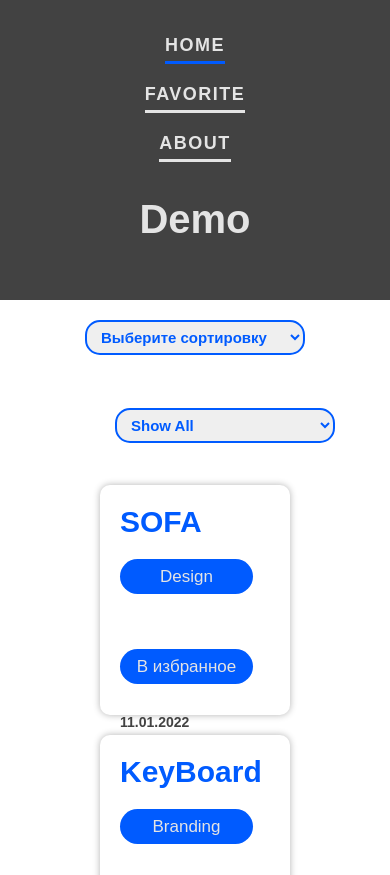
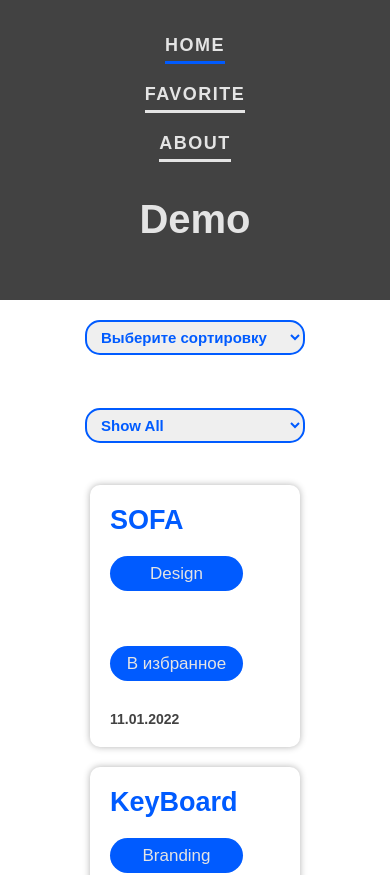
Before and after one commit to DmitriySotnikov/Logic_Demo, a React (Create React App) app: page / in a window 390 px wide. Shown: the top 875 px of the page. Built offline with nearby package versions, Linux system fonts and the light colour scheme.

Commit message:
fix scss properties

```diff
--- a/src/styles/block/_card.scss
+++ b/src/styles/block/_card.scss
@@ -1,8 +1,8 @@
 .card{
   color: $blue;
   margin: 10px;
-  width: 190px;
-  height: 230px;
+  width: 210px;
+  min-height: 230px;
   border-radius: 10px;
   padding: 20px;
   box-shadow: 0 0 7px rgba(0,0,0,0.3);
@@ -31,7 +31,7 @@
 
   }
   &__title{
-    font-size: 30px;
+    font-size: 27px;
     font-weight: 700;
     padding: 0 0 20px 0;
   }
--- a/src/styles/block/_selectors.scss
+++ b/src/styles/block/_selectors.scss
@@ -11,7 +11,6 @@
   }
 
   @media (max-width: 1199px) {
-    width: 768px;
     .selectors__list {
       display: none;
     }
@@ -20,9 +19,6 @@
       align-items: center;
       justify-content: center;
     }
-  }
-  @media (max-width: 830px) {
-    width: 320px;
   }
 
   &__items {
```
